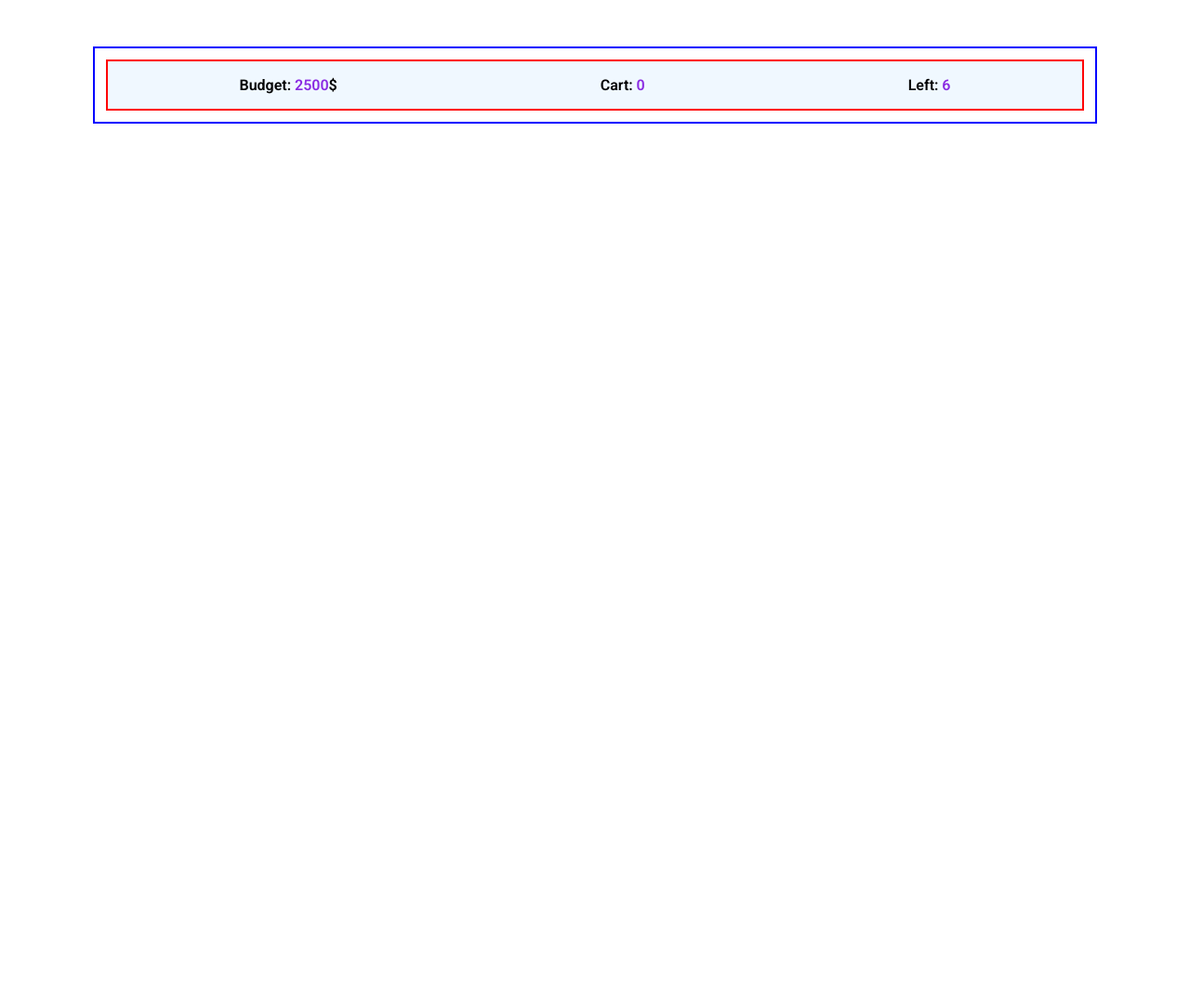
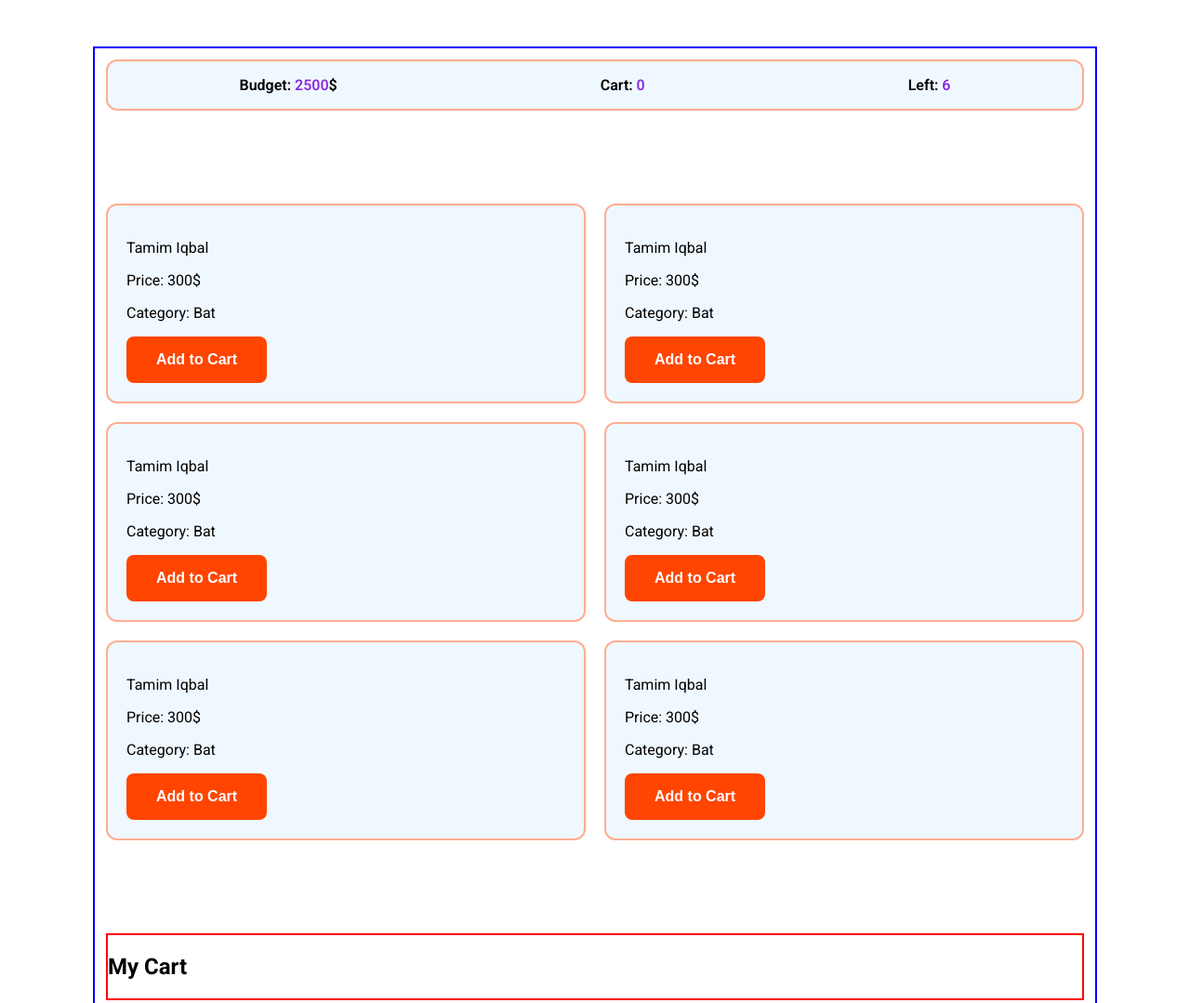
Before and after one commit to Sabbish99/Player_Draft, a plain HTML site: page index.html in a window 1280 px wide. Shown: the top 1079 px of the page at 93% size. Before the commit the page ends 800 px from the top, so only its background shows below. Drawn offline with Linux system fonts and the light colour scheme.

Commit message:
player add

```diff
--- a/index.html
+++ b/index.html
@@ -15,6 +15,7 @@
   </head>
 
   <body>
+    <!-- nav bar design -->
     <section>
       <div class="navbar">
         <p>Budget: <span class="budget-color">2500</span>$</p>
@@ -23,6 +24,53 @@
       </div>
     </section>
 
+    <!-- player list design  -->
+    <section class="player-section">
+      <div class="player-list">
+        <p>Tamim Iqbal</p>
+        <p>Price: <span>300</span>$</p>
+        <p>Category: Bat</p>
+        <button class="player-add-cart">Add to Cart</button>
+      </div>
+      <div class="player-list">
+        <p>Tamim Iqbal</p>
+        <p>Price: <span>300</span>$</p>
+        <p>Category: Bat</p>
+        <button class="player-add-cart">Add to Cart</button>
+      </div>
+      <div class="player-list">
+        <p>Tamim Iqbal</p>
+        <p>Price: <span>300</span>$</p>
+        <p>Category: Bat</p>
+        <button class="player-add-cart">Add to Cart</button>
+      </div>
+      <div class="player-list">
+        <p>Tamim Iqbal</p>
+        <p>Price: <span>300</span>$</p>
+        <p>Category: Bat</p>
+        <button class="player-add-cart">Add to Cart</button>
+      </div>
+      <div class="player-list">
+        <p>Tamim Iqbal</p>
+        <p>Price: <span>300</span>$</p>
+        <p>Category: Bat</p>
+        <button class="player-add-cart">Add to Cart</button>
+      </div>
+      <div class="player-list">
+        <p>Tamim Iqbal</p>
+        <p>Price: <span>300</span>$</p>
+        <p>Category: Bat</p>
+        <button class="player-add-cart">Add to Cart</button>
+      </div>
+    </section>
+
+    <!-- add cart section -->
+    <section class="add-cart">
+      <div class="my-cart-section">
+        <h2>My Cart</h2>
+      </div>
+    </section>
+
     <script src="tailwind.config.js"></script>
   </body>
 </html>
--- a/style.css
+++ b/style.css
@@ -4,8 +4,11 @@ body {
   border: 2px solid blue;
   padding: 12px;
 }
+
+/* nav bar design */
 .navbar {
-  border: 2px solid red;
+  border: 2px solid rgb(255, 174, 145);
+  border-radius: 12px;
   display: flex;
   justify-content: space-around;
   background-color: aliceblue;
@@ -20,3 +23,35 @@ body {
 .left-color {
   color: blueviolet;
 }
+
+/* player list */
+.player-section {
+  margin-top: 100px;
+  display: grid;
+  grid-template-columns: repeat(2, 1fr);
+  gap: 20px;
+}
+.player-list {
+  border: 2px solid rgb(255, 174, 145);
+  padding: 20px;
+  border-radius: 12px;
+  background-color: aliceblue;
+}
+/* player-add-cart btn  */
+.player-add-cart {
+  border: none;
+  background-color: orangered;
+  color: white;
+  padding: 16px 32px;
+  border-radius: 8px;
+  font-size: 16px;
+  font-weight: 600;
+}
+
+/* my cart design */
+.add-cart {
+  margin-top: 100px;
+}
+.my-cart-section {
+  border: 2px solid red;
+}
```
